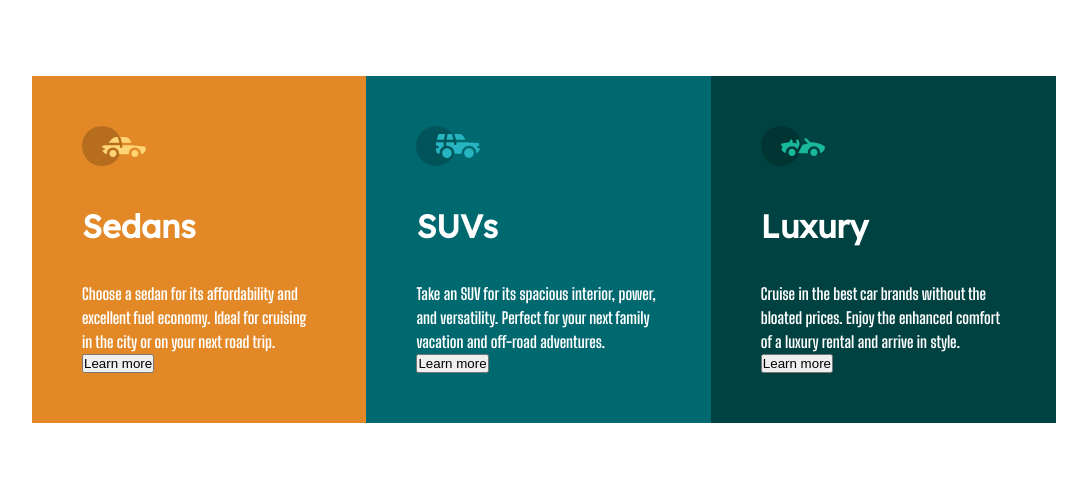
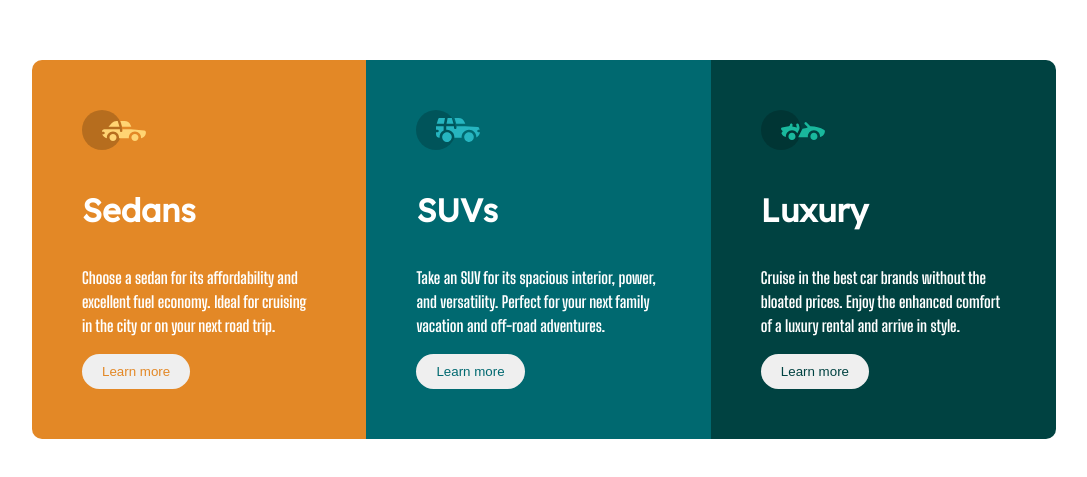
Before and after one commit to EwazKamgar/projectone, a plain HTML site: page index.html in a window 1280 px wide. Shown: the part 151-628 px from the top of the page, without its empty margins (96-1183 px from the left). Drawn offline with Linux system fonts and the light colour scheme.

Commit message:
Add button stylling

```diff
--- a/css/style.css
+++ b/css/style.css
@@ -8,7 +8,7 @@
     --bright-orange: hsl(31, 77%, 52%);
     --cyan-color: hsl(184, 100%, 22%);
     --dark-cyan: hsl(179, 100%, 13%);
-  }
+}
 
 
 body {
@@ -21,6 +21,8 @@ body {
 .container {
     max-width: 80%;
     display: flex;
+    border-radius: 10px;
+    overflow: hidden;
 }
 
 
@@ -57,3 +59,44 @@ p {
 .card-3 {
     background-color: var(--dark-cyan);
 }
+
+button {
+    padding: 10px 20px;
+    border-radius: 50px;
+    border: none;
+    margin-top: 1rem;
+}
+
+button:hover {
+    cursor: pointer;
+}
+
+.card-1 button {
+    color: var(--bright-orange);
+}
+
+.card-1 button:hover {
+    color: white;
+    border: 2px solid white;
+    background: var(--bright-orange);
+}
+
+.card-2 button {
+    color: var(--cyan-color);
+}
+
+.card-2 button:hover {
+    color: white;
+    border: 2px solid white;
+    background: var(--cyan-color);
+}
+
+.card-3 button {
+    color: var(--dark-cyan);
+}
+
+.card-3 button:hover {
+    color: white;
+    border: 2px solid white;
+    background: var(--dark-cyan);
+}
```
Also changed, not shown: index.html (+14 -8 lines).
